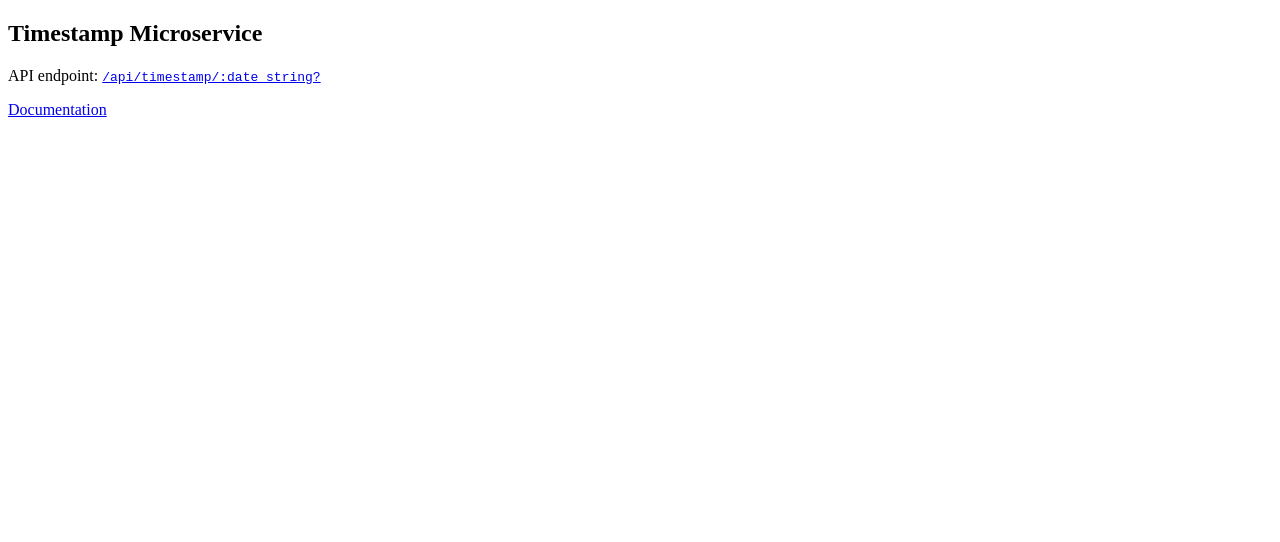
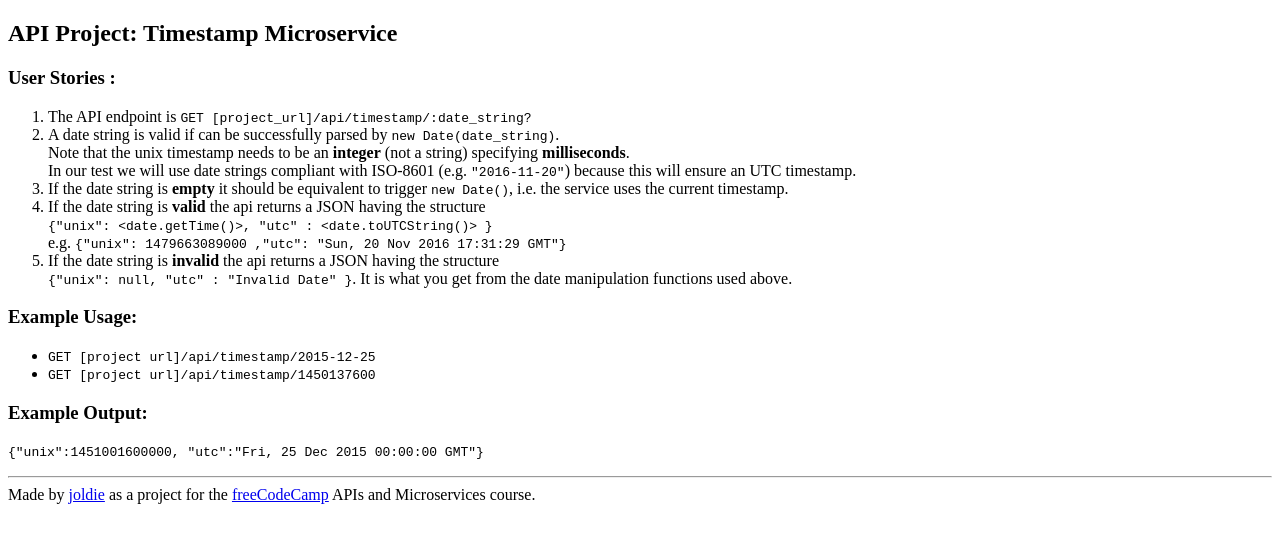
Before and after one commit to joldie/timestamp-microservice, a website: page index.html in a window 1280 px wide. Drawn offline with Linux system fonts and the light colour scheme.

Commit message:
Revert "Updated error handling, landing page HTML."
This reverts commit 9d3b9af50500381dd9bed00e69d7fb1f033210ad.

```diff
--- a/index.html
+++ b/index.html
@@ -7,17 +7,68 @@
   </head>
 
   <body>
-    <h2>Timestamp Microservice</h2>
-    <p>
-      API endpoint:
-      <a href="/api/timestamp/"><code>/api/timestamp/:date_string?</code></a>
-    </p>
-    <p>
-      <a
-        href="https://github.com/joldie/timestamp-microservice"
-        target="_blank "
-        >Documentation</a
-      >
-    </p>
+    <div class="container">
+      <h2>API Project: Timestamp Microservice</h2>
+      <h3>User Stories :</h3>
+      <ol class="user-stories">
+        <li>
+          The API endpoint is
+          <code>GET [project_url]/api/timestamp/:date_string?</code>
+        </li>
+        <li>
+          A date string is valid if can be successfully parsed by
+          <code>new Date(date_string)</code>.<br />
+          Note that the unix timestamp needs to be an
+          <strong>integer</strong> (not a string) specifying
+          <strong>milliseconds</strong>.<br />
+          In our test we will use date strings compliant with ISO-8601 (e.g.
+          <code>"2016-11-20"</code>) because this will ensure an UTC timestamp.
+        </li>
+        <li>
+          If the date string is <strong>empty</strong> it should be equivalent
+          to trigger <code>new Date()</code>, i.e. the service uses the current
+          timestamp.
+        </li>
+        <li>
+          If the date string is <strong>valid</strong> the api returns a JSON
+          having the structure<br /><code
+            >{"unix": &lt;date.getTime()&gt;, "utc" : &lt;date.toUTCString()&gt;
+            }</code
+          ><br />
+          e.g.
+          <code
+            >{"unix": 1479663089000 ,"utc": "Sun, 20 Nov 2016 17:31:29
+            GMT"}</code
+          >
+        </li>
+        <li>
+          If the date string is <strong>invalid</strong> the api returns a JSON
+          having the structure <br />
+          <code>{"unix": null, "utc" : "Invalid Date" }</code>. It is what you
+          get from the date manipulation functions used above.
+        </li>
+      </ol>
+
+      <h3>Example Usage:</h3>
+      <ul>
+        <li><code>GET [project url]/api/timestamp/2015-12-25</code></li>
+        <li><code>GET [project url]/api/timestamp/1450137600</code></li>
+      </ul>
+
+      <h3>Example Output:</h3>
+      <p>
+        <code>
+          {"unix":1451001600000, "utc":"Fri, 25 Dec 2015 00:00:00 GMT"}
+        </code>
+      </p>
+    </div>
+    <footer>
+      <hr />
+      Made by
+      <a href="https://github.com/joldie/" target="_blank ">joldie</a> as a
+      project for the
+      <a href="https://www.freecodecamp.org/" target="_blank ">freeCodeCamp</a>
+      APIs and Microservices course.
+    </footer>
   </body>
 </html>
```
Also changed, not shown: server.js (+5 -8 lines).
